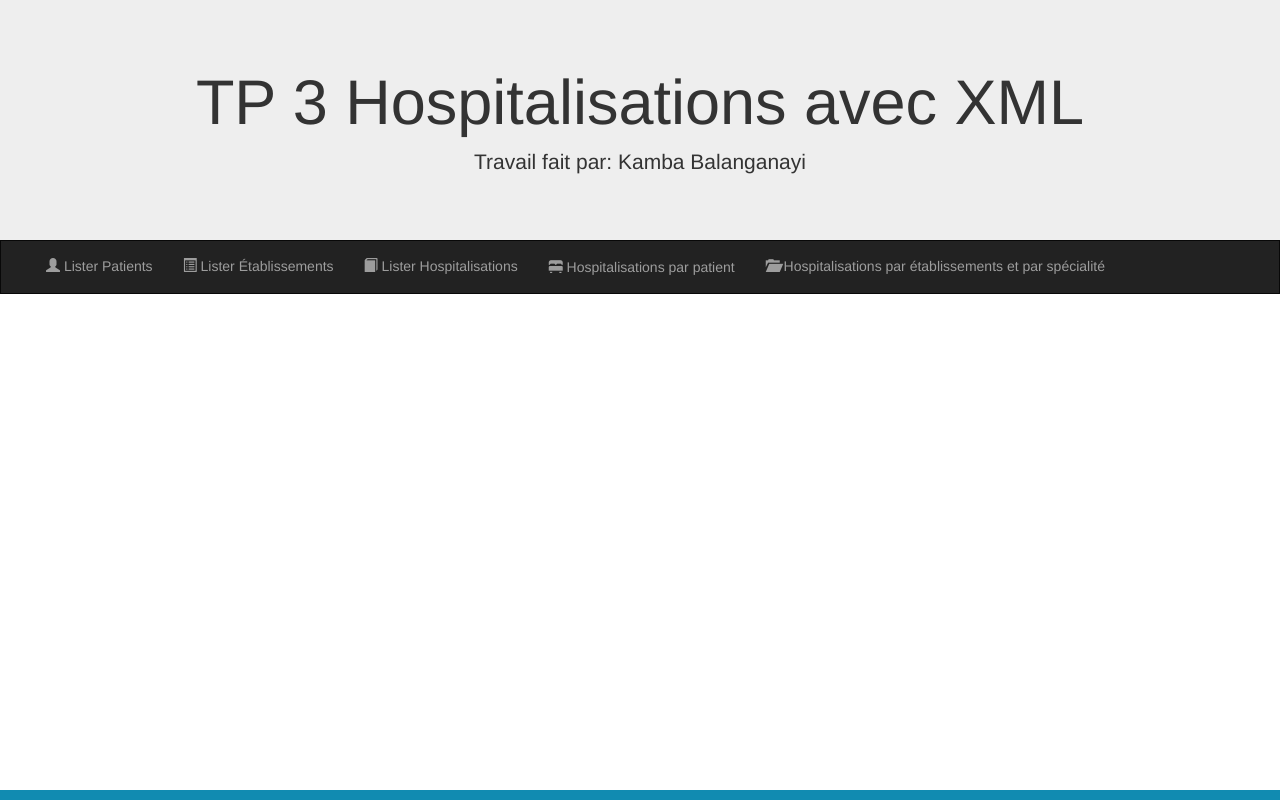
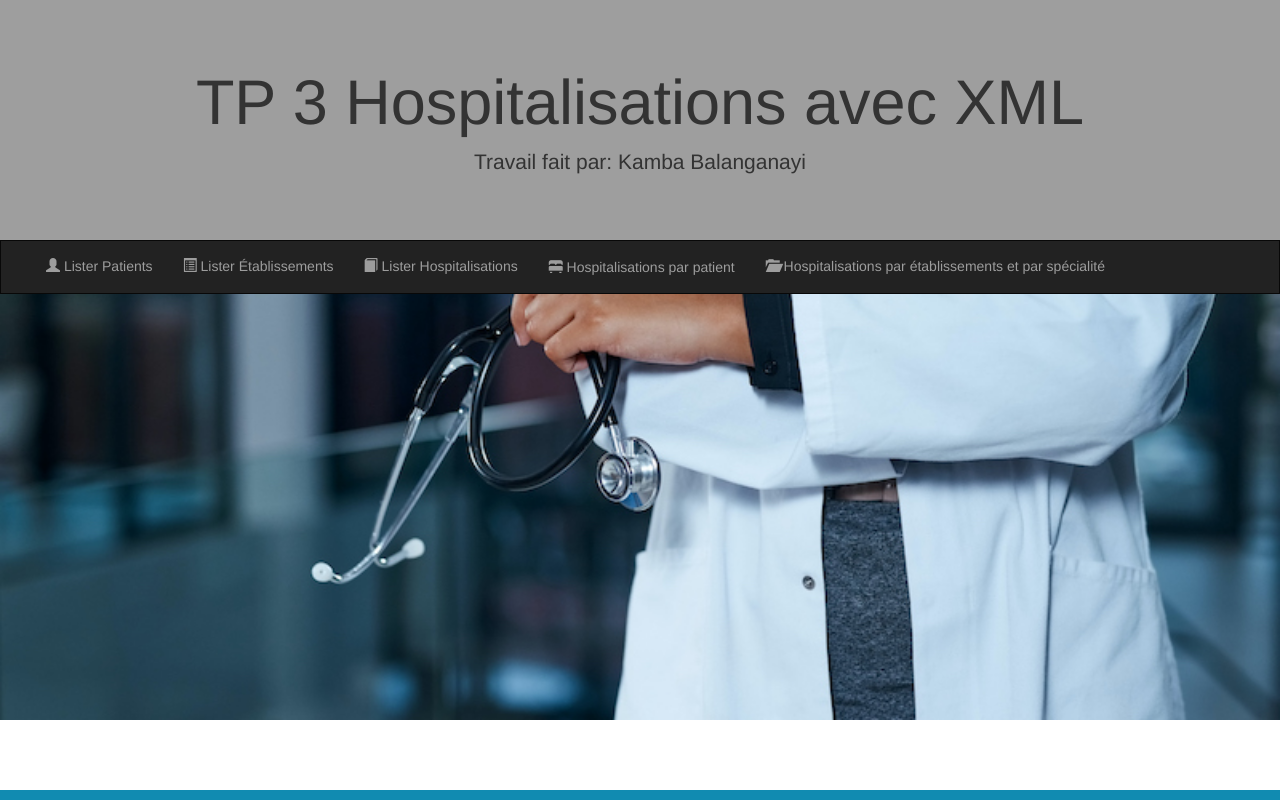
Before and after one commit to KambaBalanganayi/JavaScript-1, a plain HTML site: page index.html in a window 1280 px wide. Drawn offline with nearby package versions, Linux system fonts and the light colour scheme; the site is published under a folder, as on GitHub Pages, so addresses that start at the root find nothing.

Commit message:
Update hopital.css

```diff
--- a/hopital.css
+++ b/hopital.css
@@ -13,7 +13,7 @@
 
 
   .jumbotron {
-    background-image:url("/buildingheader.png");
+    background-image:url("buildingheader.png");
     background-position: center; /* Center the image */
     background-repeat: no-repeat; /* Do not repeat the image */
     background-size: cover;
@@ -23,7 +23,7 @@
 
   }
   #body{
-  background-image:url("/backgrounddoc.jpg");
+  background-image:url("backgrounddoc.jpg");
   background-size: 100%,100%;
   background-position: center;
   background-repeat: no-repeat;
```
